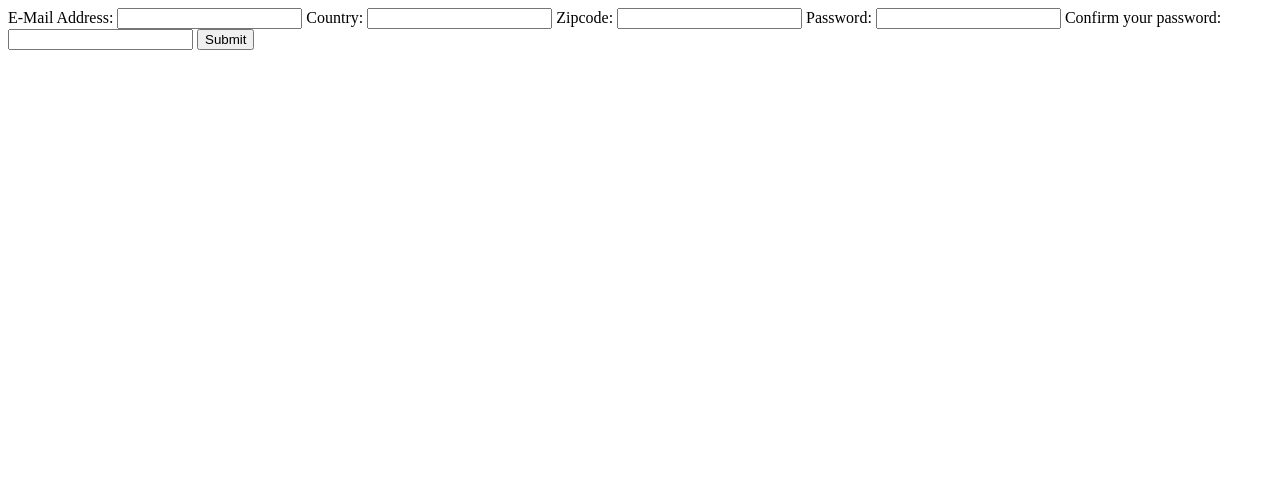
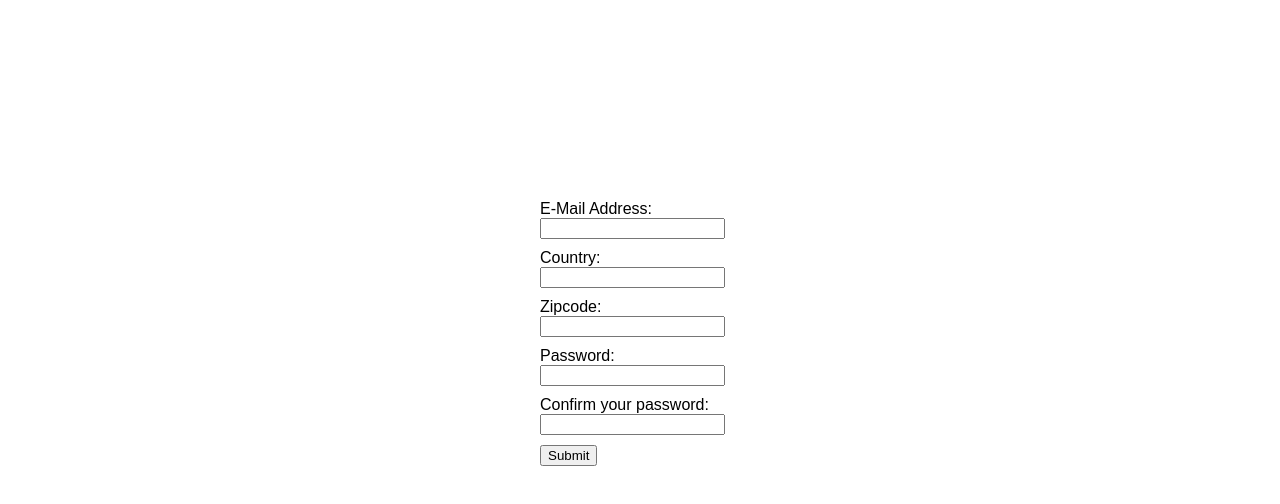
Before and after one commit to niconap/web-form, a plain HTML site: page index.html in a window 1280 px wide. Drawn offline with Linux system fonts and the light colour scheme.

Commit message:
Add basic styling

```diff
--- a/index.html
+++ b/index.html
@@ -8,31 +8,46 @@
 </head>
 <body>
   <form>
-    <label for="email">
+    <div>
+      <label for="email" class="item"">
         <span>E-Mail Address:</span>
         <input id="email" type="email" required>
+        <br>
         <span class="error" id="emailspan" aria-live="polite"></span>
       </label>
-    <label for="country">
+    </div>
+    <div>
+      <label for="country" class="item">
         <span>Country:</span>
         <input id="country" type="text" required minlength="3" maxlength="20">
+        <br>
         <span class="error" id="countryspan" aria-live="polite"></span>
       </label>
-    <label for="zipcode">
+    </div>
+    <div>
+      <label for="zipcode" class="item">
         <span>Zipcode:</span>
         <input id="zipcode" type="text" required pattern="[0-9]*" maxlength="10" minlength="3">
+        <br>
         <span class="error" id="zipcodespan" aria-live="polite"></span>
       </label>
-    <label for="password">
+    </div>
+    <div>
+      <label for="password" class="item">
         <span>Password:</span>
         <input id="password" type="password" required pattern="(?=.*\d)(?=.*[a-z])(?=.*[A-Z]).{8,}">
+        <br>
         <span class="error" id="passwordspan" aria-live="polite"></span>
       </label>
-    <label for="validpassword">
+    </div>
+    <div>
+      <label for="validpassword" class="item">
         <span>Confirm your password:</span>
         <input id="validpassword" type="password" required>
+        <br>
         <span class="error" id="validpasswordspan" aria-live="polite"></span>
       </label>
+    </div>
     <button id="submit">Submit</button>
   </form>
   <script src="scripts.js"></script>
--- a/scripts.js
+++ b/scripts.js
@@ -6,16 +6,18 @@ const Validator = function (id, errorSpan, type) {
 
   this.init = function () {
     input.addEventListener("input", function () {
+      input.classList.remove("active");
       if (type != "validpassword") {
         if (input.validity.valid) {
           error.innerHTML = "";
         } else {
           obj.showError();
+          input.classList.add("active");
         }
         if (type == "password") {
           let validpassword = document.getElementById("validpassword");
           let error = document.getElementById("validpasswordspan");
-          if (validpassword.value != input.value) {
+          if (validpassword.value != input.value && validpassword.value != "") {
             error.textContent = "The passwords don't match.";
           } else {
             error.textContent = "";
--- a/style.css
+++ b/style.css
@@ -1,3 +1,23 @@
 * {
   outline: none;
+  margin: auto;
+  font-family: Arial, sans-serif;
 }
+
+form {
+  width: 200px;
+  margin-top: 200px;
+}
+
+.active {
+  border: 1px solid red;
+}
+
+div {
+  margin-bottom: 10px;
+}
+
+.error {
+  color: red;
+  font-size: 10px;
+}
```
Lines whose indentation alone changed are shown as unchanged.
